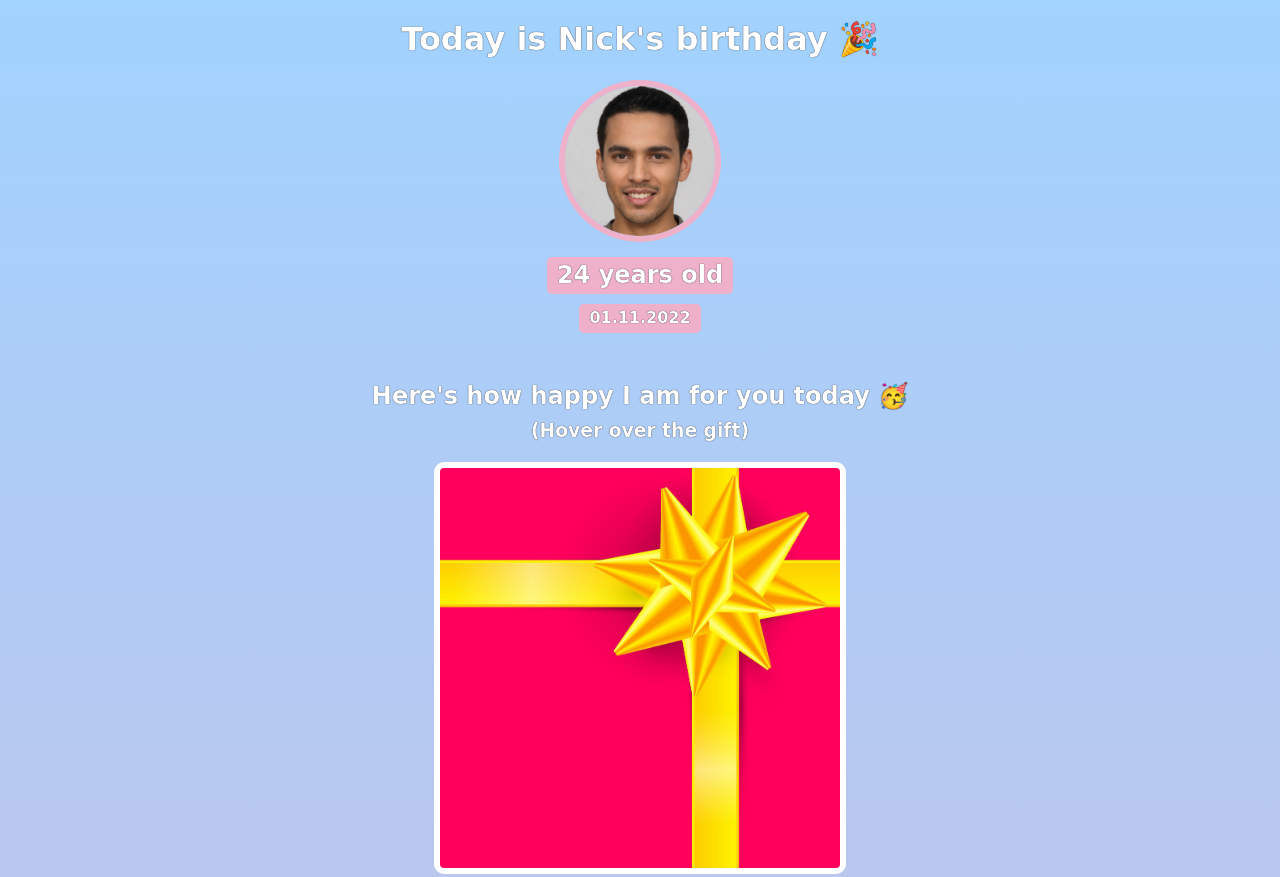
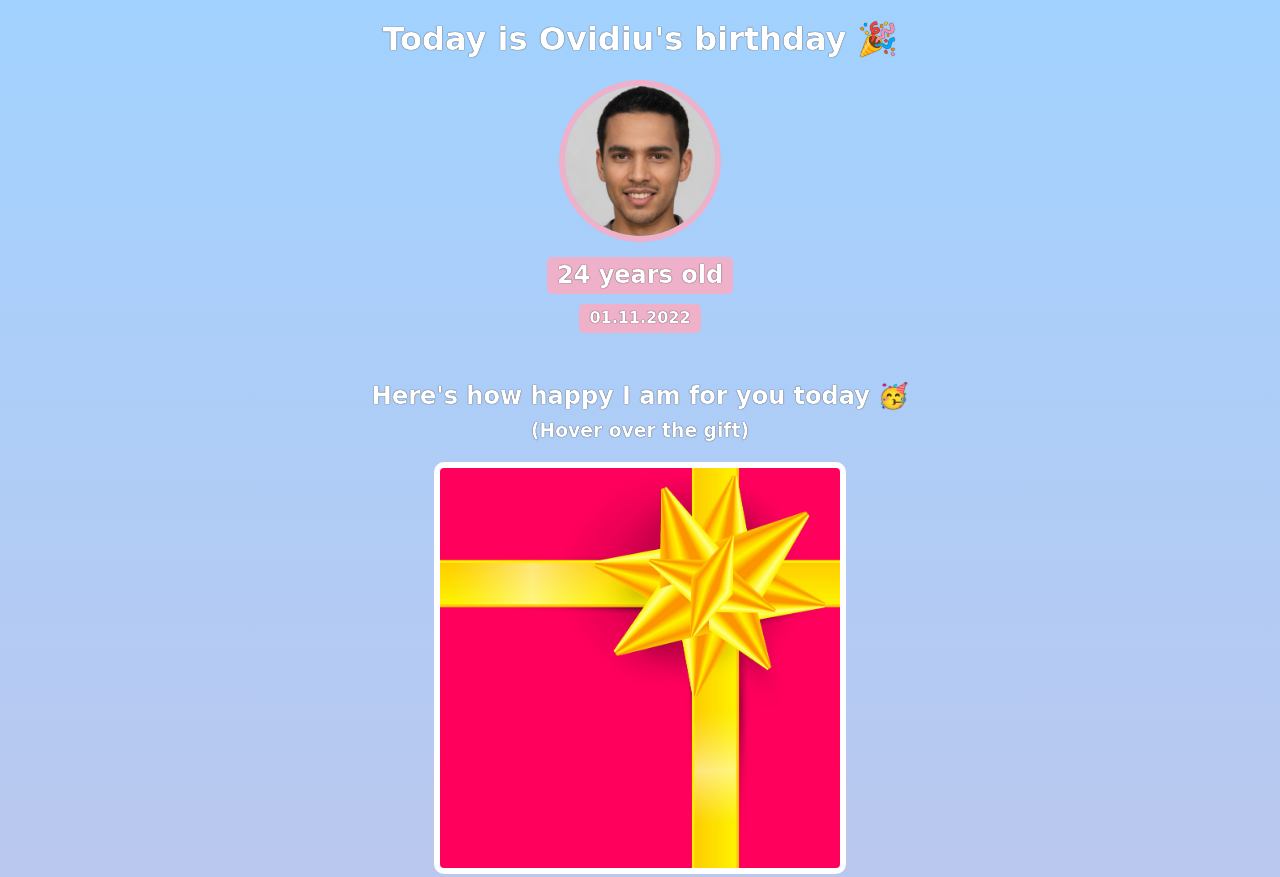
Before and after one commit to Ovidiu29/birtday-gift-site, a website built with Vite: page index.html in a window 1280 px wide. Shown: the top 877 px of the page. Built offline with nearby package versions, Linux system fonts and the light colour scheme; a web font is replaced by a local one.

Commit message:
Change the name to Ovidiu

```diff
--- a/index.html
+++ b/index.html
@@ -7,7 +7,7 @@
     </head>
     <body>
         <div id="header">
-            <h1>Today is Nick's birthday 🎉</h1>
+            <h1>Today is Ovidiu's birthday 🎉</h1>
             <img id="bff-img" src="images/nick.jpg">
             <h2 id="bday-age">24 years old</h2>
             <h4 id="bday-date">01.11.2022</h4>
```
